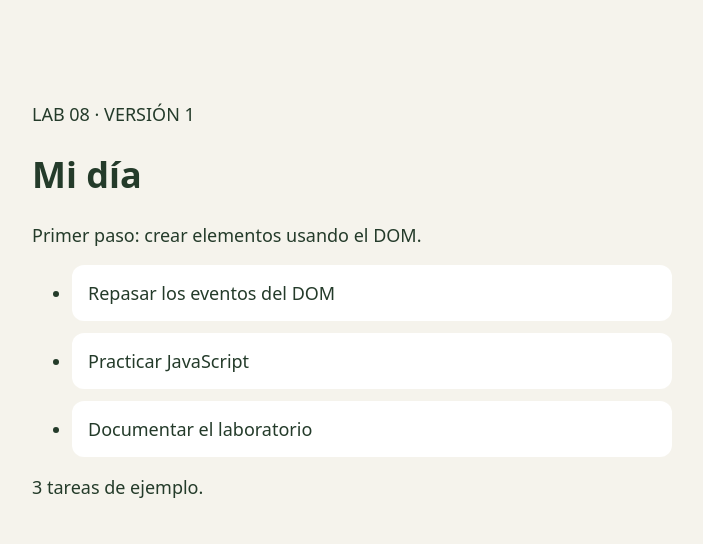
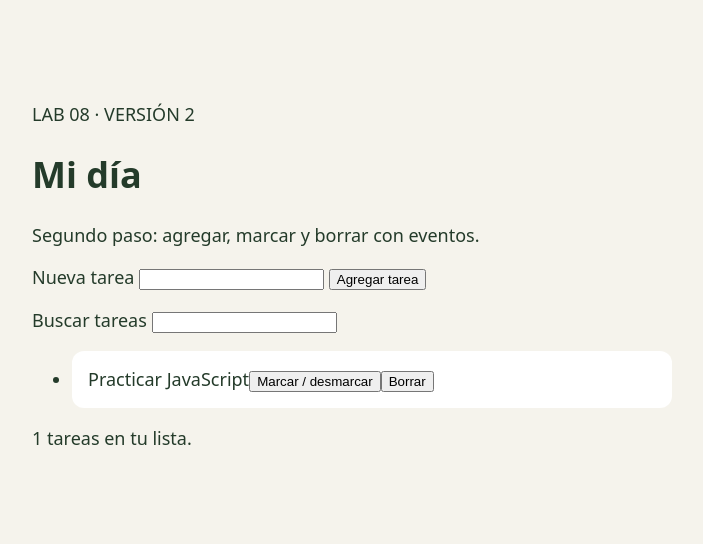
Before and after one commit to chemo890/lab08-dom-, a plain HTML site: page tarea/index.html in a window 1280 px wide. Shown: the whole page, without its empty margins (288-991 px from the left). Drawn offline with Linux system fonts and the light colour scheme.

Commit message:
Tarea v2: agregar eventos y validacion visible

```diff
--- a/tarea/app.js
+++ b/tarea/app.js
@@ -1,12 +1,55 @@
-// V1: seleccionar, crear e insertar elementos del DOM.
+// V2: eventos submit, input y click.
 const lista = document.querySelector("#lista-tareas");
+const formulario = document.querySelector("#formulario");
+const titulo = document.querySelector("#titulo");
+const mensaje = document.querySelector("#mensaje");
+const buscador = document.querySelector("#buscador");
 const resumen = document.querySelector("#resumen");
-const titulos = ["Repasar los eventos del DOM", "Practicar JavaScript", "Documentar el laboratorio"];
 
-titulos.forEach((titulo) => {
+function agregarTarea(texto) {
   const elemento = document.createElement("li");
-  elemento.textContent = titulo;
+  const nombre = document.createElement("span");
+  nombre.textContent = texto;
+  const marcar = document.createElement("button");
+  marcar.textContent = "Marcar / desmarcar";
+  marcar.addEventListener("click", () => {
+    const completada = elemento.classList.toggle("completada");
+    nombre.style.textDecoration = completada ? "line-through" : "none";
+  });
+  const borrar = document.createElement("button");
+  borrar.textContent = "Borrar";
+  borrar.addEventListener("click", () => {
+    elemento.remove();
+    actualizarResumen();
+  });
+  elemento.append(nombre, marcar, borrar);
   lista.appendChild(elemento);
+  actualizarResumen();
+}
+
+function actualizarResumen() {
+  resumen.textContent = `${lista.children.length} tareas en tu lista.`;
+}
+
+formulario.addEventListener("submit", (evento) => {
+  evento.preventDefault();
+  const texto = titulo.value.trim();
+  if (texto.length < 3 || texto.length > 80) {
+    mensaje.textContent = "Escribe una tarea de entre 3 y 80 caracteres.";
+    return;
+  }
+  agregarTarea(texto);
+  formulario.reset();
+  buscador.value = "";
+  Array.from(lista.children).forEach((elemento) => { elemento.hidden = false; });
+  mensaje.textContent = "Tarea agregada.";
 });
 
-resumen.textContent = `${titulos.length} tareas de ejemplo.`;
+buscador.addEventListener("input", () => {
+  const busqueda = buscador.value.toLowerCase().trim();
+  Array.from(lista.children).forEach((elemento) => {
+    elemento.hidden = !elemento.querySelector("span").textContent.toLowerCase().includes(busqueda);
+  });
+});
+
+agregarTarea("Practicar JavaScript");
--- a/tarea/index.html
+++ b/tarea/index.html
@@ -3,14 +3,22 @@
 <head>
   <meta charset="UTF-8">
   <meta name="viewport" content="width=device-width, initial-scale=1.0">
-  <title>Mi día — versión 1</title>
+  <title>Mi día — versión 2</title>
   <style>body{font:18px system-ui;background:#f5f3ec;color:#243b2a;max-width:640px;margin:60px auto;padding:24px}li{padding:16px;background:white;margin-bottom:12px;border-radius:12px}</style>
 </head>
 <body>
   <main>
-    <p>LAB 08 · VERSIÓN 1</p>
+    <p>LAB 08 · VERSIÓN 2</p>
     <h1>Mi día</h1>
-    <p>Primer paso: crear elementos usando el DOM.</p>
+    <p>Segundo paso: agregar, marcar y borrar con eventos.</p>
+    <form id="formulario" novalidate>
+      <label for="titulo">Nueva tarea</label>
+      <input id="titulo" name="titulo" maxlength="80" aria-describedby="mensaje">
+      <button type="submit">Agregar tarea</button>
+      <p id="mensaje" role="status" aria-live="polite"></p>
+    </form>
+    <label for="buscador">Buscar tareas</label>
+    <input id="buscador" type="search">
     <ul id="lista-tareas"></ul>
     <p id="resumen"></p>
   </main>
```
Also changed, not shown: 1 other file.
